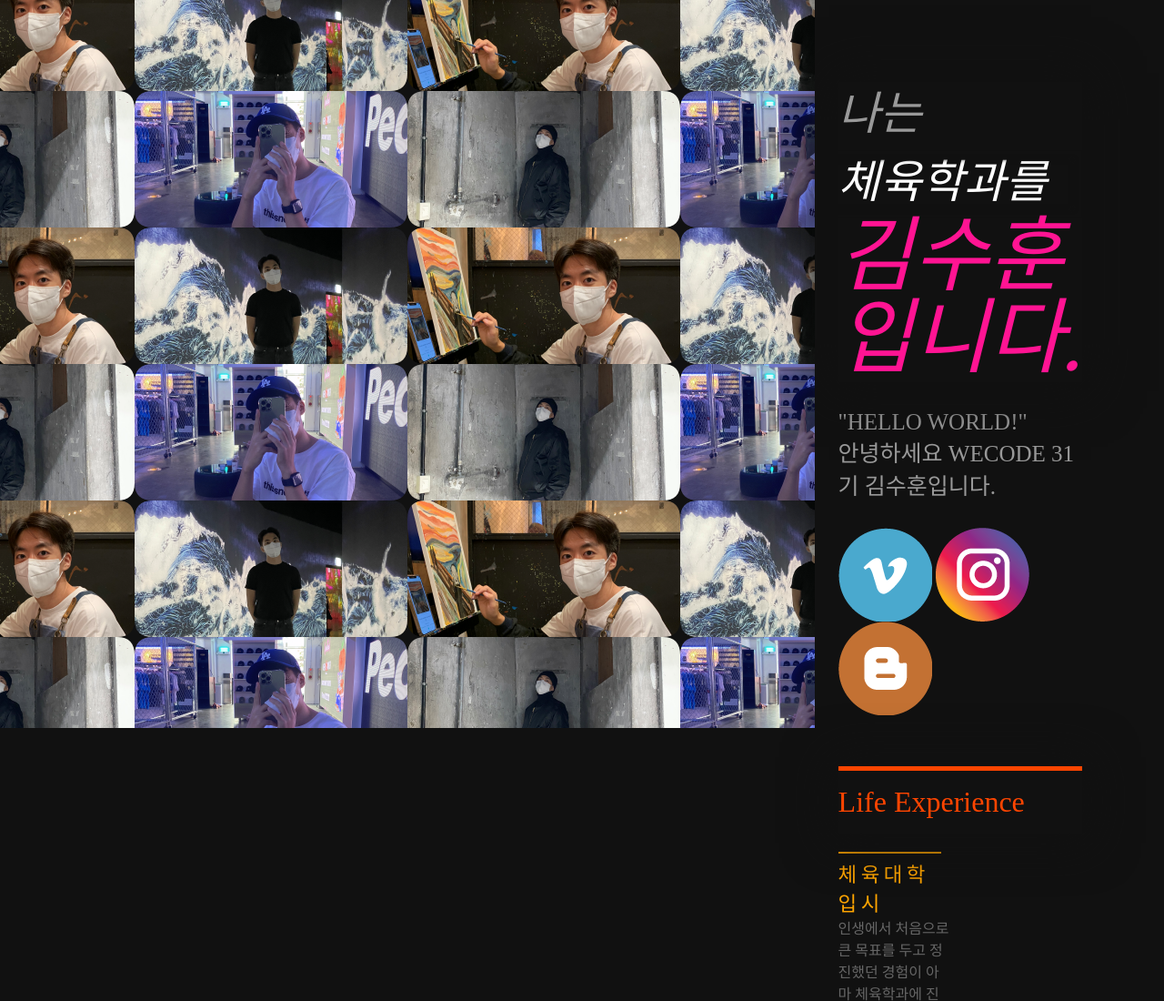
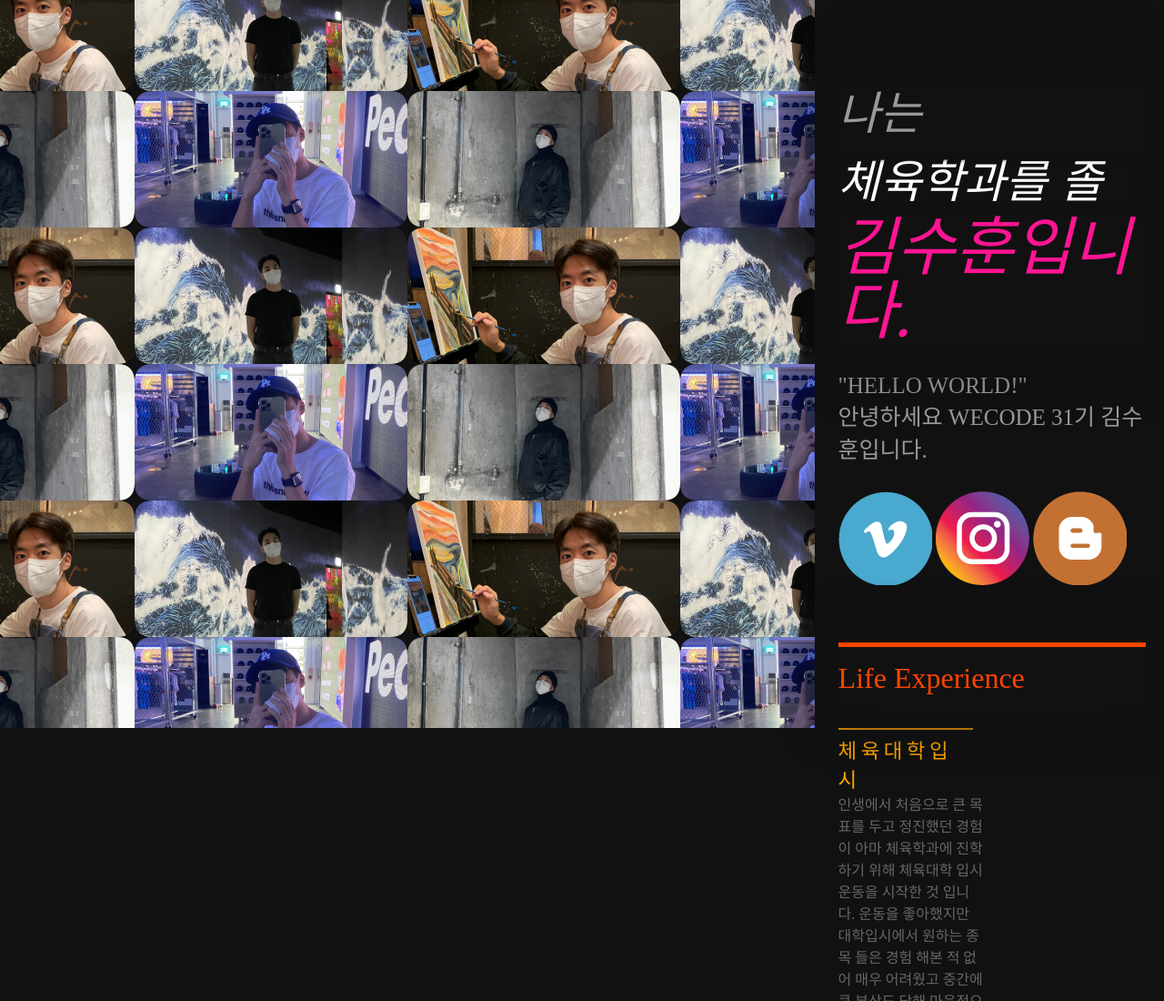
Before and after one commit to suhun96/About_me, a plain HTML site: page index.html in a window 1280 px wide. Shown: the top 1100 px of the page at 91% size. Drawn offline with Linux system fonts and the light colour scheme.

Commit message:
Add files via upload

```diff
--- a/me.css
+++ b/me.css
@@ -124,7 +124,7 @@ body {
 }
 
 .name-title {
-    font-size: 1.8em;
+    font-size: 1.4em;
     line-height: 1;
     color: deeppink;
     position: relative;
@@ -218,7 +218,7 @@ body {
 
 
 
-@media ( min-width: 600px ) {
+@media ( min-width: 800px ) {
    .portrait {
        position: fixed;
        left: 0;
@@ -228,6 +228,7 @@ body {
        padding: 0;
    }
    .profile {
+       padding-right: 20px;
        margin-left: 65vw;
    }
    .timeline {
```
